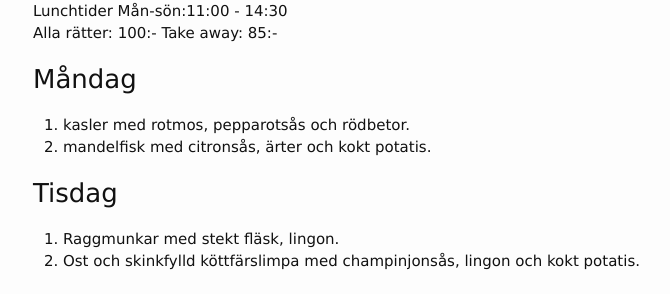
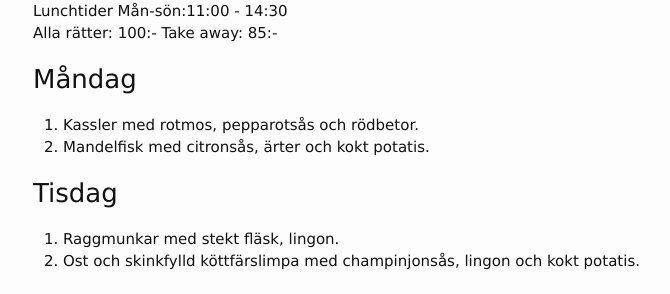
Before and after one commit to FarInn62/farinn62.github.io, a Jekyll site: the page built from lunch.md, in a window 1280 px wide. Shown: the part 125-419 px from the top of the page, without its empty margins (237-907 px from the left). Built offline with Jekyll 4.4.1, drawn with Linux system fonts in a browser that asks for light colours.

Commit message:
Update lunch.md

```diff
--- a/lunch.md
+++ b/lunch.md
@@ -11,8 +11,8 @@ Alla rätter: 100:- Take away: 85:-
 
 ### Måndag
 
-1. kasler med rotmos, pepparotsås och rödbetor.
-2. mandelfisk med citronsås, ärter och kokt potatis.
+1. Kassler med rotmos, pepparotsås och rödbetor.
+2. Mandelfisk med citronsås, ärter och kokt potatis.
 
 ### Tisdag
 
```
